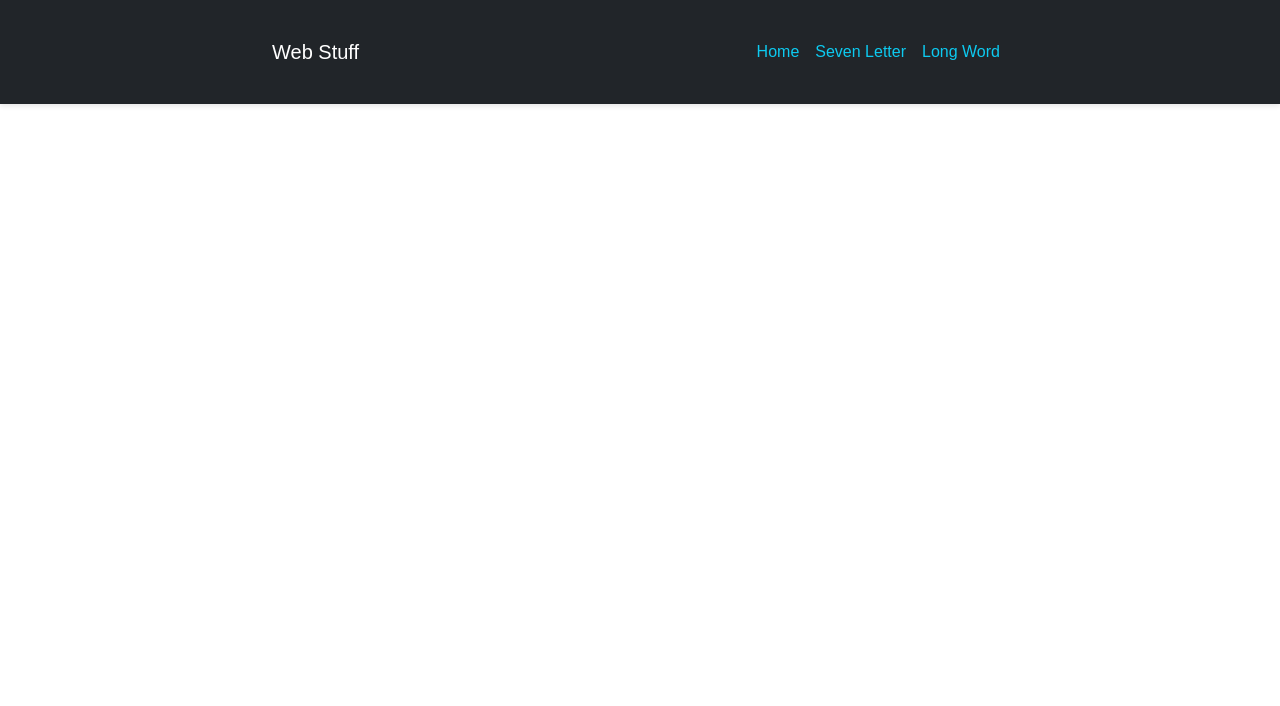
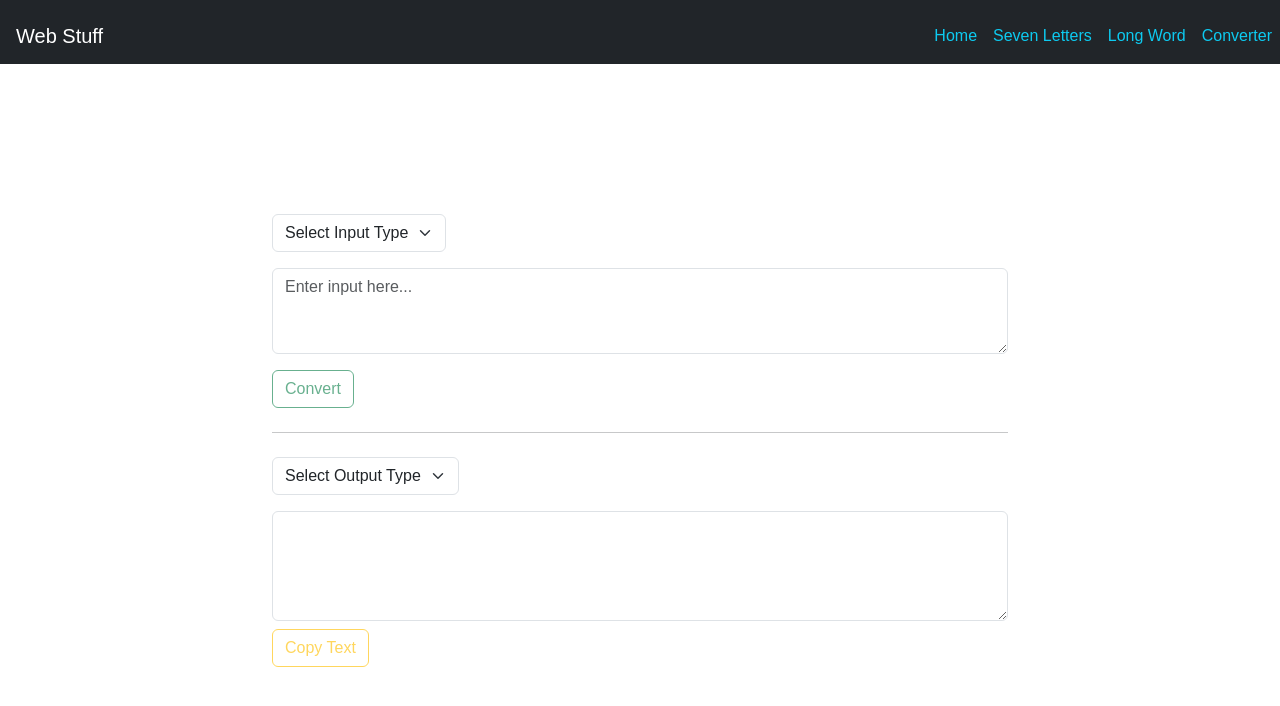
Before and after one commit to griffin-g/griffin-g.github.io, a React (Vite) app in the folder griffin-g/: page /#/endecoder in a window 1280 px wide. Shown: the top 706 px of the page. Built offline with nearby package versions, Linux system fonts and the light colour scheme.

Commit message:
Added converter / decoder page

```diff
--- a/griffin-g/src/App.css
+++ b/griffin-g/src/App.css
@@ -9,7 +9,7 @@ body {
   padding: 1rem 2rem;
 }
 
-header {
+/* header {
   background-color: #282c34;
   color: white;
   padding: 1rem 0;
@@ -18,7 +18,7 @@ header {
   text-align: center;
   position: absolute;
   top: 0px;
-}
+} */
 
 main{
   width: 100%;
@@ -26,12 +26,12 @@ main{
   position: absolute;
   top: 150px;
 }
-
+/*
 header h1 {
   margin: 0;
   align-items: center;
   font-size: 1.5rem;
-}
+} */
 
 nav {
   margin-top: 0.5rem;
--- a/griffin-g/src/App.tsx
+++ b/griffin-g/src/App.tsx
@@ -2,6 +2,7 @@ import { HashRouter as Router, Routes, Route } from 'react-router-dom';
 import Header from './components/Header';
 import SevenLetter from './pages/SevenLetter';
 import LongWord from './pages/LongWord';
+import EnDecoder from './pages/EnDecoder';
 // router app
 
 function App() {
@@ -13,6 +14,8 @@ function App() {
             <Route path="/" element={<p>Welcome!</p>} />
             <Route path="/sevenLetter" element={<SevenLetter />} />
             <Route path="/longWord" element={<LongWord />} />
+            <Route path="/endecoder" element={<EnDecoder />} />
+
           </Routes>
         </main>
     </Router>
--- a/griffin-g/src/components/Header.tsx
+++ b/griffin-g/src/components/Header.tsx
@@ -3,8 +3,8 @@ import { Link } from 'react-router-dom';
 function Header() {
   return (
     <header className="bg-dark text-white fixed-top">
-      <nav className="navbar navbar-expand-md navbar-dark container">
-        <h1 className="navbar-brand h4 m-0">Web Stuff</h1>
+      <nav className="navbar navbar-expand-md navbar-dark container-fluid">
+        <h1 className="navbar-brand h4 m-0 ms-3">Web Stuff</h1>
 
         <button
           className="navbar-toggler"
@@ -24,10 +24,13 @@ function Header() {
               <Link to="/" className="nav-link text-info">Home</Link>
             </li>
             <li className="nav-item">
-              <Link to="/sevenLetter" className="nav-link text-info">Seven Letter</Link>
+              <Link to="/sevenLetter" className="nav-link text-info">Seven Letters</Link>
             </li>
             <li className="nav-item">
               <Link to="/longWord" className="nav-link text-info">Long Word</Link>
+            </li>
+            <li className="nav-item">
+              <Link to="/endecoder" className="nav-link text-info">Converter</Link>
             </li>
           </ul>
         </div>
--- /dev/null
+++ b/griffin-g/src/pages/EnDecoder.tsx
@@ -0,0 +1,150 @@
+import { useState } from 'react';
+import '../App.css';
+
+function EnDecoder() {
+    const [inputType, setInputType] = useState('');
+    const [outputType, setOutputType] = useState('');
+    const [input, setInput] = useState('');
+    const [output, setOutput] = useState('');
+
+    type ConverterFunction = (input: string) => string;
+
+    const morseMap: Record<string, string> = {
+        'a': '.-', 'b': '-...', 'c': '-.-.', 'd': '-..',
+        'e': '.',  'f': '..-.', 'g': '--.',  'h': '....',
+        'i': '..', 'j': '.---', 'k': '-.-',  'l': '.-..',
+        'm': '--', 'n': '-.',   'o': '---',  'p': '.--.',
+        'q': '--.-','r': '.-.', 's': '...',  't': '-',
+        'u': '..-', 'v': '...-', 'w': '.--', 'x': '-..-',
+        'y': '-.--','z': '--..', ' ': '/'
+    };
+    const reverseMorseMap: Record<string, string> = Object.fromEntries(
+        Object.entries(morseMap).map(([char, code]) => [code, char])
+    );
+    {/* Input type { Output type(s) } */}
+    const converters: Record<string, Record<string, ConverterFunction>> = {
+        ascii: {
+            base64: (str: string): string => btoa(str),
+            binary: (str: string): string => str.split('').map(c => c.charCodeAt(0).toString(2).padStart(8, '0')).join(' '),
+            hexadecimal: (str: string): string => str.split('').map(c => c.charCodeAt(0).toString(16).padStart(2, '0')).join(' '),
+            morse: (str: string): string => str.toLowerCase().split('').map(c => morseMap[c] || '').join(' ')
+        },
+        base64: {
+            ascii: (str: string): string => atob(str),
+        },
+        morse: {
+            ascii: (str: string): string => str.trim().split(' ').map(code => reverseMorseMap[code] || '?').join(''),
+        },
+        binary: {
+            ascii: (str: string): string => str.split(' ').map(binary => String.fromCharCode(parseInt(binary, 2))).join(''),
+        },
+        hexadecimal: {
+            ascii: (str: string): string => str.replace(/\s+/g, '').match(/.{1,2}/g)?.map(hex => String.fromCharCode(parseInt(hex, 16))).join('') ?? '',
+        },
+    };
+
+    function convertInput(input: string, inputType: string, outputType: string): string {
+        if (inputType === outputType) return input;
+
+        const direct = converters[inputType]?.[outputType];
+        if (direct) {
+            return direct(input);
+        }
+
+        const toAscii = converters[inputType]?.['ascii'];
+        const fromAscii = converters['ascii']?.[outputType];
+
+        if (toAscii && fromAscii) {
+            try {
+                const ascii = toAscii(input);
+                return fromAscii(ascii);
+            } catch (err) {
+                return `Conversion failed: ${err}`;
+            }
+        }
+
+        return `Conversion from ${inputType} to ${outputType} not supported.`;
+    }
+
+    return (
+        <div className="container mt-5">
+            <form className="row g-3">
+                <div className="col-auto">
+                    <select
+                        className="form-select"
+                        value={inputType}
+                        onChange={(e) => setInputType(e.target.value)}
+                    >
+                        <option value="" disabled>Select Input Type</option>
+                        <option value="ascii">ASCII</option>
+                        <option value="base64">Base64</option>
+                        <option value="binary">Binary</option>
+                        <option value="hexadecimal">Hexadecimal</option>
+                        <option value="morse">Morse</option>
+                    </select>
+                </div>
+
+                <div className="col-12">
+                    <textarea
+                        className="form-control"
+                        id="inputTextArea"
+                        rows={3}
+                        placeholder="Enter input here..."
+                        onChange={(e) => setInput(e.target.value)}
+                        value={input}
+                    />
+                </div>
+
+                <div className="col-auto">
+                    <button
+                        type="button"
+                        className="btn btn-outline-success"
+                        onClick={() => {
+                            const result = convertInput(input, inputType, outputType);
+                            setOutput(result);
+                        }}
+                        disabled={!inputType || !outputType}
+                    >
+                        Convert
+                    </button>
+                </div>
+            </form>
+
+            <hr className="my-4" />
+
+            <div className="mb-3">
+                <select
+                    className="form-select w-auto"
+                    value={outputType}
+                    onChange={(e) => setOutputType(e.target.value)}
+                >
+                    <option value="" disabled>Select Output Type</option>
+                    <option value="ascii">ASCII</option>
+                    <option value="base64">Base64</option>
+                    <option value="binary">Binary</option>
+                    <option value="hexadecimal">Hexadecimal</option>
+                    <option value="morse">Morse</option>
+                </select>
+            </div>
+
+            <div>
+                <textarea className="form-control" id="outputTextArea" rows={4} value={output} readOnly />
+                <div className="d-flex justify-content-start mt-2">
+                    <button
+                        className="btn btn-outline-warning"
+                        onClick={() => {
+                            navigator.clipboard.writeText(output);
+                        }}
+                        disabled={!output}
+                        >
+                            Copy Text
+                        </button>
+                </div>
+            </div>
+
+        </div>
+    );
+
+}
+
+export default EnDecoder;
--- a/griffin-g/src/pages/SevenLetter.tsx
+++ b/griffin-g/src/pages/SevenLetter.tsx
@@ -84,7 +84,7 @@ function SevenLetter() {
     return (
         <div className="container mt-5">
             <div className="d-flex justify-content-between align-items-center mb-3">
-                <h2>Spelling Bee</h2>
+                <h2>Seven Letters</h2>
                 <button className="btn btn-primary" onClick={startNewGame}>New Game</button>
             </div>
 
```
Also changed, not shown: griffin-g/src/pages/Bubbles.tsx (added, +18 -0 lines).
